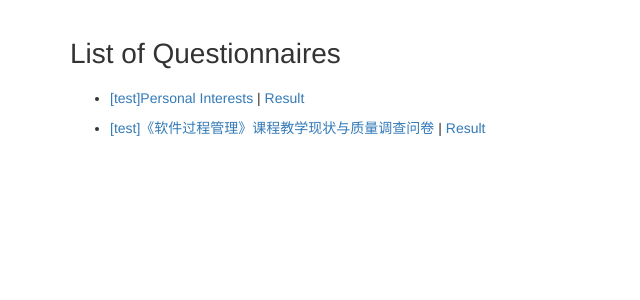
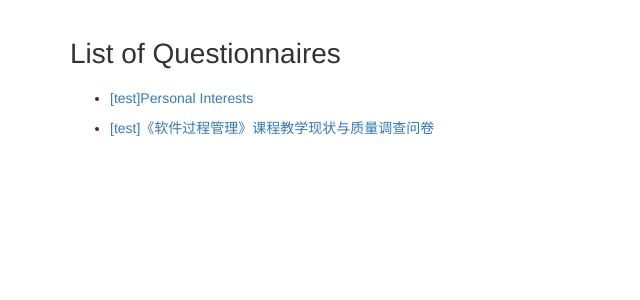
Before and after one commit to kanlac/letsvote, a Flask app: page / in a window 1280 px wide. Shown: the part 52-352 px from the top of the page, without its empty margins (0-640 px from the left). Run offline with Flask 2, Linux system fonts and the light colour scheme; some libraries are stand-ins or nearby versions.

Commit message:
view results from questionnaire.html.

```diff
--- a/app/templates/index.html
+++ b/app/templates/index.html
@@ -9,7 +9,6 @@
 {% for slug, data in questionnaires %}
 	<li>
 		<a href="{{ url_for('ques.questionnaire', slug=slug) }}">{{ data.title }}</a>
-		 | <a href="{{ url_for('ques.results', slug=slug) }}">Result</a>
 	</li>
 {% else %}
 <li>There is no questionnaire yet.</li>
--- a/app/templates/questionnaire.html
+++ b/app/templates/questionnaire.html
@@ -11,6 +11,7 @@
 <h1>{{ questionnaire.title }}</h1>
 <p>发起人：{{ questionnaire.creator }}</p>
 {% if questionnaire.creator == current_user.username %}
+	<a href="{{ url_for('ques.results', slug=slug) }}">查看结果</a> |
 	<a href="{{ url_for('ques.delete', slug=slug) }}">删除此问卷</a>
 {% endif %}
 {% if questionnaire.comment %}
```
